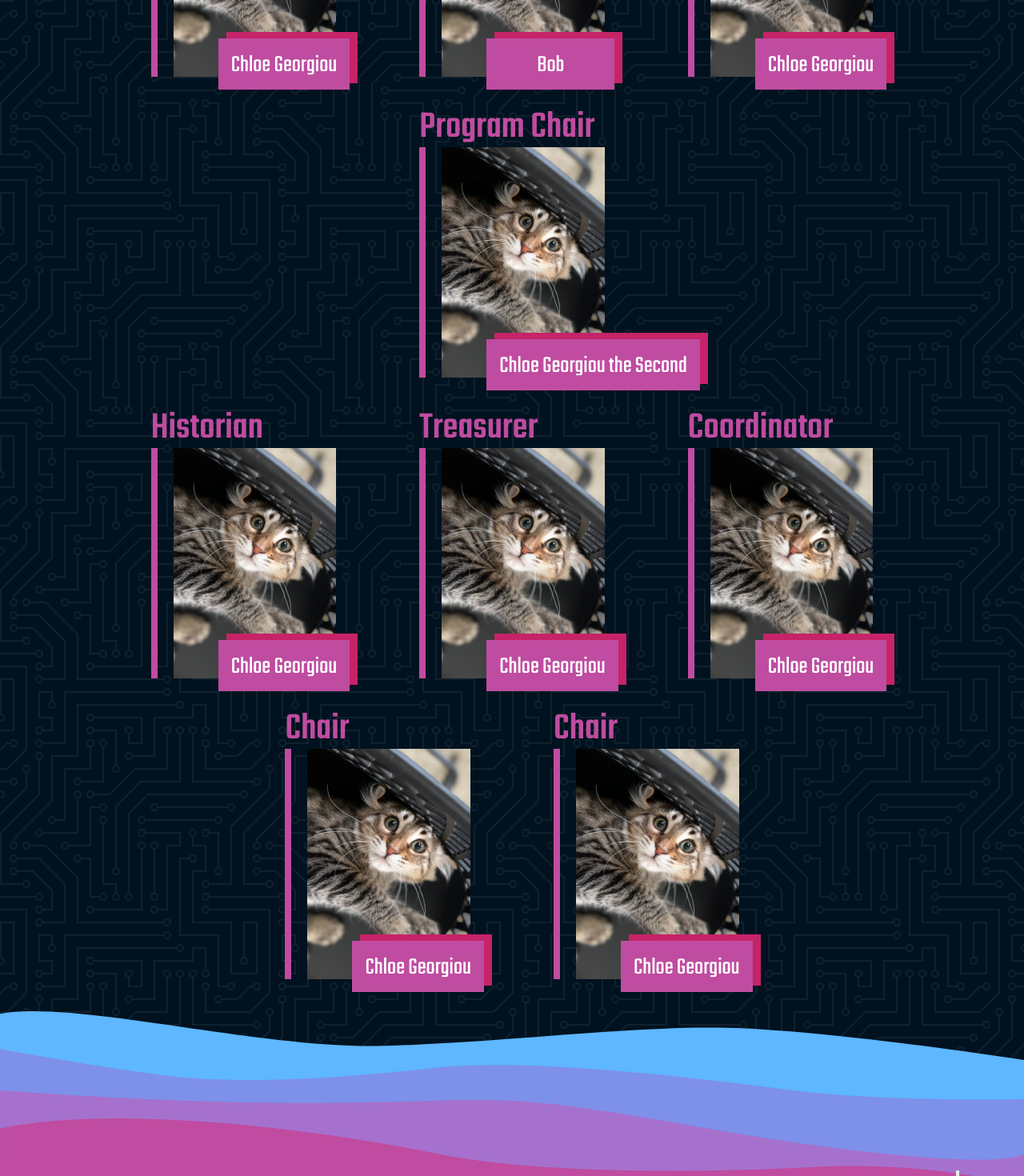
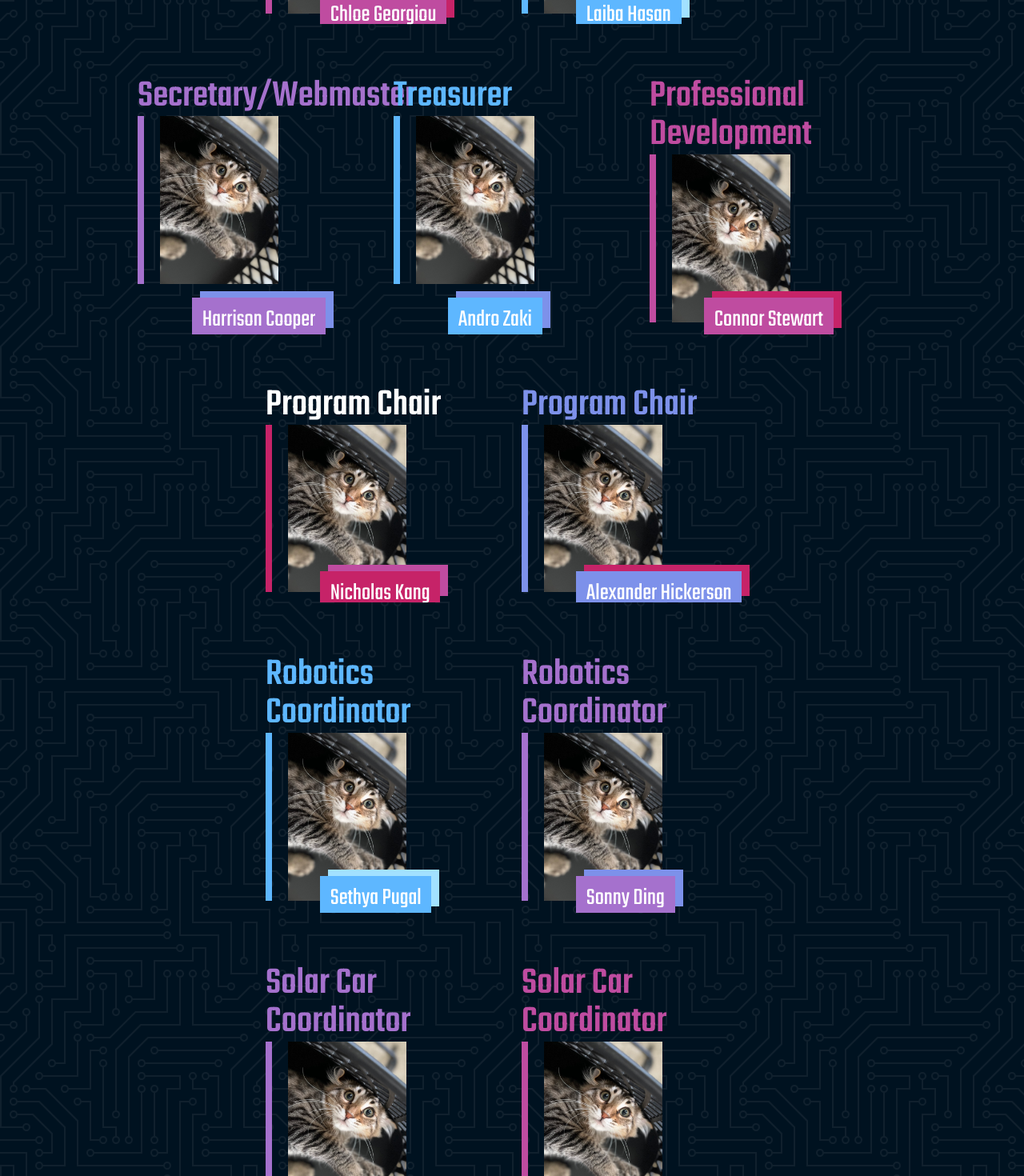
Before and after one commit to acm-ucr/ieee-website, a Next.js app: page /board in a window 1280 px wide. Shown: the part 320-1790 px from the top of the page at 80% size. Built offline with nearby package versions, Linux system fonts and the light colour scheme; a web font is replaced by a local one.

Commit message:
add color props to Boardcard, update board information with names and positions

```diff
--- a/components/BoardCard.jsx
+++ b/components/BoardCard.jsx
@@ -1,16 +1,20 @@
 import React from "react";
 
-const BoardCard = ({ name, position }) => {
+const BoardCard = ({ name, position, bgColor, shadowColor }) => {
+  const textColor = "text" + bgColor.slice(2);
+
   return (
-    <div className="col-md-auto relative m-10">
-      <h1 className="font-teko text-ieee-pinkPurple text-5xl m-0">
+    <div className="col-md-auto w-25 relative my-20">
+      <h1 className={`font-teko ${textColor} lg:text-5xl md:text-3xl  m-0`}>
         {position}
       </h1>
       <div className="flex flex-row">
-        <div className="bg-ieee-pinkPurple h-72 w-2 r-5 mr-5"></div>
-        <img className="h-72" src="board/cat.png"></img>
+        <div className={`${bgColor} h-auto w-2 r-5 mr-5`}></div>
+        <img className="w-1/2" src="board/cat.png"></img>
       </div>
-      <div className="bg-ieee-pinkPurple shadow-[10px_-8px_0px_0px] shadow-ieee-pink text-center px-3 pt-3 text-3xl font-teko w-40 min-w-max h-16 absolute top-72 left-24">
+      <div
+        className={`${bgColor} shadow-[10px_-8px_0px_0px] ${shadowColor} text-center px-[4%] pt-[3%] text-3xl font-teko w-1/3 min-w-max h-[15%] absolute left-1/4 -bottom-[5%]`}
+      >
         {name}
       </div>
     </div>
--- a/pages/board.js
+++ b/pages/board.js
@@ -5,17 +5,120 @@ export default function board() {
   return (
     <div className="container-fluid">
       <div className="row justify-content-md-center">
-        <BoardCard name="Chloe Georgiou" position="Chair" />
-        <BoardCard name="Bob" position="Vice Chair" />
-        <BoardCard name="Chloe Georgiou" position="Secretary" />
-        <BoardCard name="Chloe Georgiou the Second" position="Program Chair" />
+        <BoardCard
+          name="Chloe Georgiou"
+          position="Chair"
+          bgColor="bg-ieee-pinkPurple"
+          shadowColor="shadow-ieee-pink"
+        />
+        <BoardCard
+          name="Laiba Hasan"
+          position="Vice Chair"
+          bgColor="bg-ieee-blue"
+          shadowColor="shadow-ieee-lightblue"
+        />
       </div>
+
       <div className="row justify-content-md-center">
-        <BoardCard name="Chloe Georgiou" position="Historian" />
-        <BoardCard name="Chloe Georgiou" position="Treasurer" />
-        <BoardCard name="Chloe Georgiou" position="Coordinator" />
-        <BoardCard name="Chloe Georgiou" position="Chair" />
-        <BoardCard name="Chloe Georgiou" position="Chair" />
+        <BoardCard
+          name="Harrison Cooper"
+          position="Secretary/Webmaster"
+          bgColor="bg-ieee-purple"
+          shadowColor="shadow-ieee-bluePurple"
+        />
+        <BoardCard
+          name="Andro Zaki"
+          position="Treasurer"
+          bgColor="bg-ieee-blue"
+          shadowColor="shadow-ieee-bluePurple"
+        />
+        <BoardCard
+          name="Connor Stewart"
+          position="Professional Development"
+          bgColor="bg-ieee-pinkPurple"
+          shadowColor="shadow-ieee-pink"
+        />
+      </div>
+
+      <div className="row justify-content-md-center">
+        <BoardCard
+          name="Nicholas Kang"
+          position="Program Chair"
+          bgColor="bg-ieee-pink"
+          shadowColor="shadow-ieee-pinkPurple"
+        />
+        <BoardCard
+          name="Alexander Hickerson"
+          position="Program Chair"
+          bgColor="bg-ieee-bluePurple"
+          shadowColor="shadow-ieee-pink"
+        />
+      </div>
+
+      <div className="row justify-content-md-center">
+        <BoardCard
+          name="Sethya Pugal"
+          position="Robotics Coordinator"
+          bgColor="bg-ieee-blue"
+          shadowColor="shadow-ieee-lightblue"
+        />
+        <BoardCard
+          name="Sonny Ding"
+          position="Robotics Coordinator"
+          bgColor="bg-ieee-purple"
+          shadowColor="shadow-ieee-bluePurple"
+        />
+      </div>
+
+      <div className="row justify-content-md-center">
+        <BoardCard
+          name="Divyank Shah"
+          position="Solar Car Coordinator"
+          bgColor="bg-ieee-purple"
+          shadowColor="shadow-ieee-blue"
+        />
+        <BoardCard
+          name="Daisy Rojas Garcia"
+          position="Solar Car Coordinator"
+          bgColor="bg-ieee-pinkPurple"
+          shadowColor="shadow-ieee-bluePurple"
+        />
+      </div>
+
+      <div className="row justify-content-md-center">
+        <BoardCard
+          name="Benjamin Bravo"
+          position="Fundraising Chair"
+          bgColor="bg-ieee-blue"
+          shadowColor="shadow-ieee-bluePurple"
+        />
+        <BoardCard
+          name="Saraí Herrerra"
+          position="Fundraising Chair"
+          bgColor="bg-ieee-pink"
+          shadowColor="shadow-ieee-pinkPurple"
+        />
+      </div>
+
+      <div className="row justify-content-md-center">
+        <BoardCard
+          name="Anthony Villicana"
+          position="Historian"
+          bgColor="bg-ieee-bluePurple"
+          shadowColor="shadow-ieee-pink"
+        />
+        <BoardCard
+          name="Zinal Patel"
+          position="Robosub Coordinator"
+          bgColor="bg-ieee-pinkPurple"
+          shadowColor="shadow-ieee-pink"
+        />
+        <BoardCard
+          name="Sreekar Vattipalli"
+          position="Graduate Student Representative"
+          bgColor="bg-ieee-blue"
+          shadowColor="shadow-ieee-lightblue"
+        />
       </div>
     </div>
   );
```
